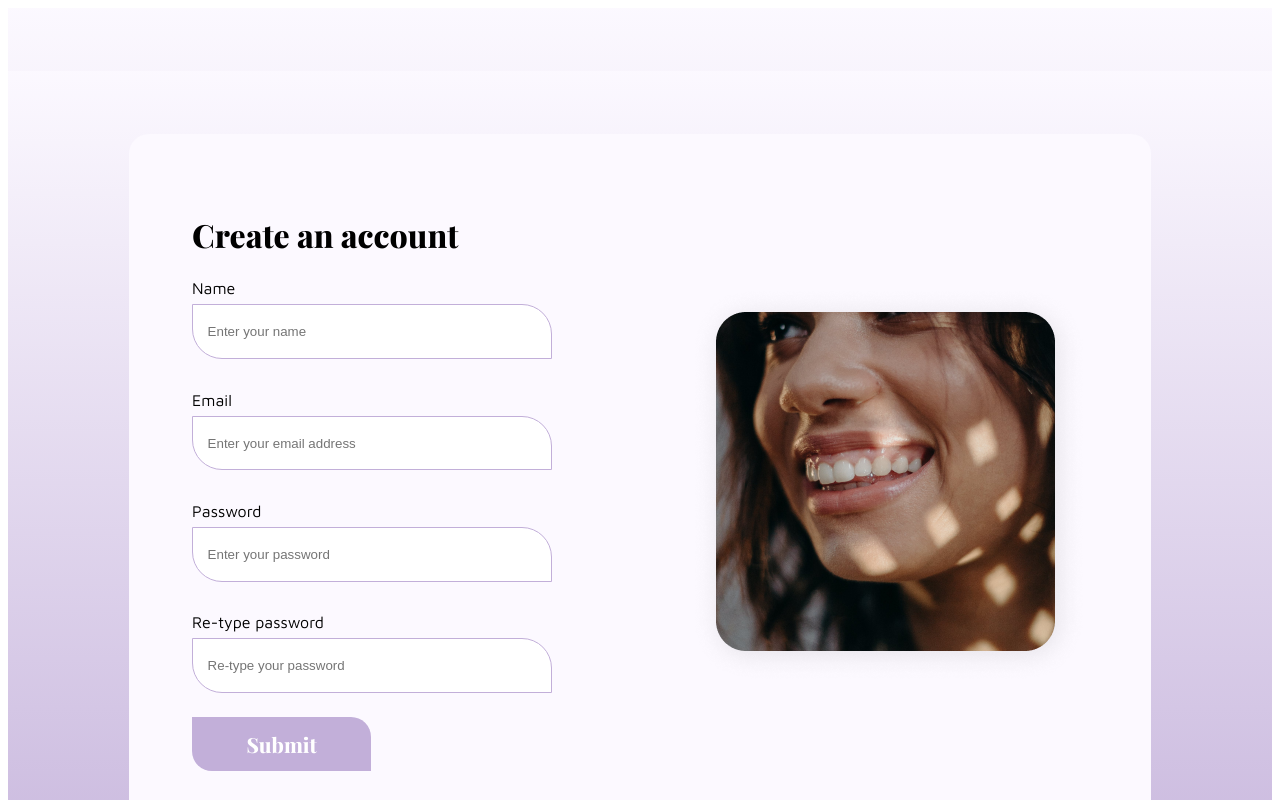
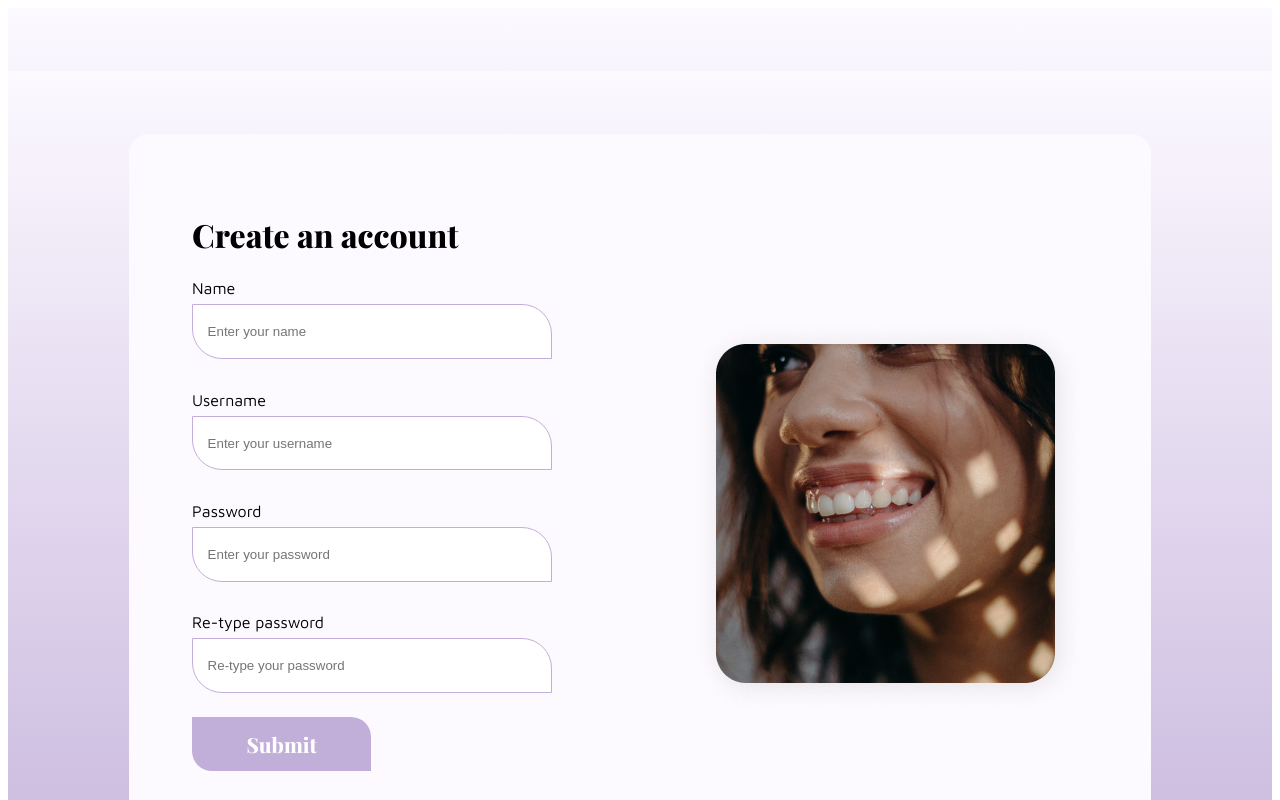
Before and after one commit to koenigscode/entoothiast-patient-ui, a Vue app: page /signup in a window 1280 px wide. Shown: the top 800 px of the page. Built offline with nearby package versions, Linux system fonts and the light colour scheme.

Commit message:
Change email field to username field to both login and signup page

```diff
--- a/src/router.js
+++ b/src/router.js
@@ -1,11 +1,17 @@
 import { createRouter, createWebHistory } from 'vue-router';
 import Home from './views/Home.vue';
 import SignUp from './views/SignUp.vue';
+import Login from './views/Login.vue';
 const routes = [
   {
     path: '/',
     name: 'Home-page',
     component: Home,
+  },
+  {
+    path: '/login',
+    name: 'Login-page',
+    component: Login,
   },
   {
     path: '/signup',
--- a/src/views/Login.vue
+++ b/src/views/Login.vue
@@ -2,8 +2,8 @@
   <div class="container">
     <div class="login-container">
         <h1>Login to book an appointment</h1>
-        <p>Email</p>
-          <input class="input-field" type="email" placeholder="Enter your email address" v-model="email" required />
+        <p>Username</p>
+          <input class="input-field" type="username" placeholder="Enter your username" v-model="username" required />
         <p>Password</p>
           <input class="input-field" type="password" placeholder="Enter your password" v-model="password" required />
           <br />
--- a/src/views/SignUp.vue
+++ b/src/views/SignUp.vue
@@ -4,14 +4,17 @@
           <h1>Create an account</h1>
           <p>Name</p>
           <input class="input-field" type="name" placeholder="Enter your name" v-model="name" required />
-          <p>Email</p>
-          <input class="input-field" type="email" placeholder="Enter your email address" v-model="email" required />
+          <p>Username</p>
+          <input class="input-field" type="username" placeholder="Enter your username" v-model="username" required />
           <p>Password</p>
           <input class="input-field" type="password" placeholder="Enter your password" v-model="password" required />
           <p>Re-type password</p>
           <input class="input-field" type="password" placeholder="Re-type your password" v-model="password" required />
           <br />
           <button class="primary-btn">Submit</button>
+          <br />
+        <br />
+        <a href="/login" class="signup-link">Login here</a>
         </div>
         <div class="image-container">
       <img src="../assets/login-img.png" class="centered-image">
```
